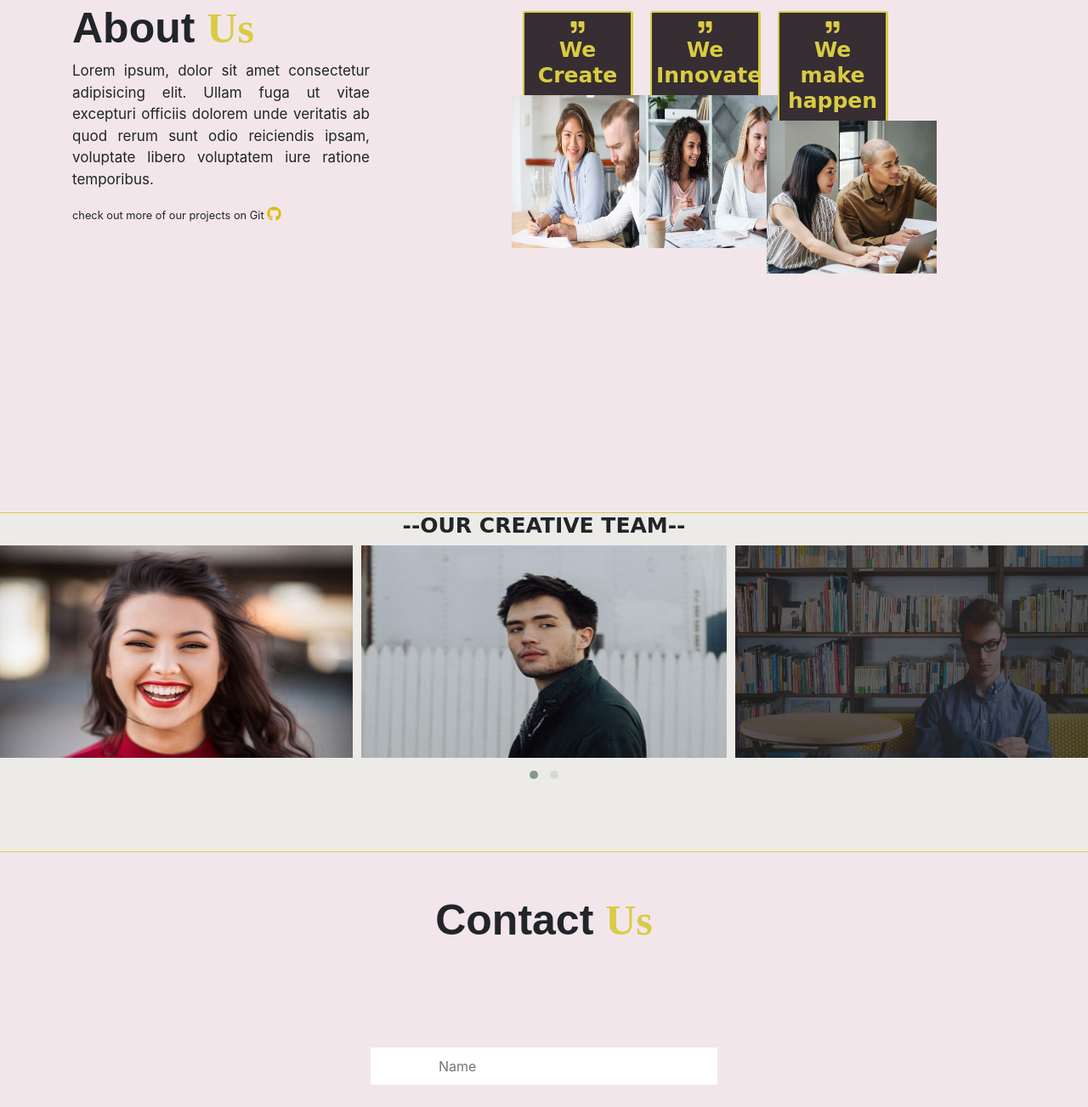
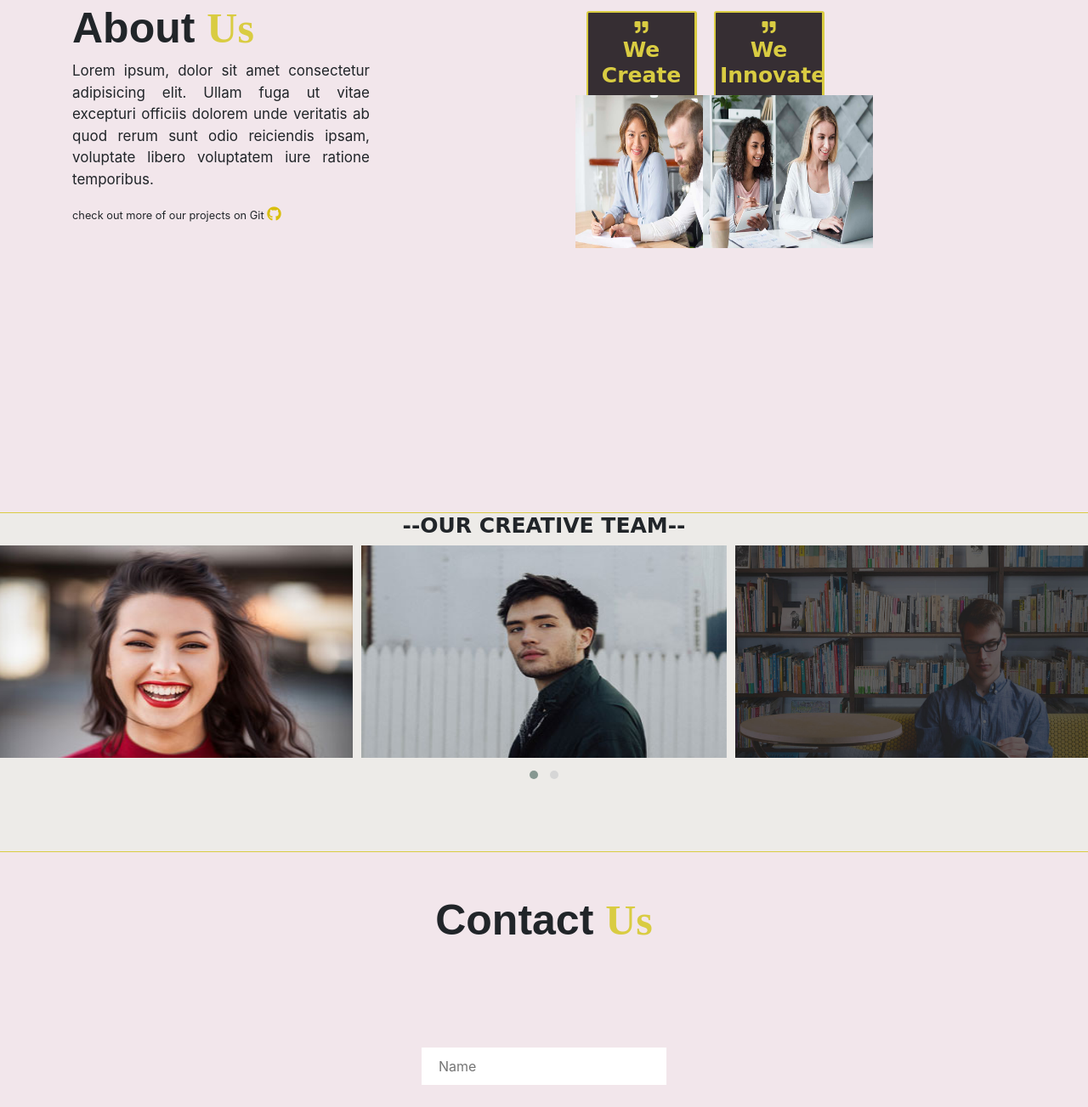
Before and after one commit to TheIsrael1/Techbiuld, a plain HTML site: page index.html in a window 1280 px wide. Shown: the part 557-1860 px from the top of the page at 85% size. Drawn offline with nearby package versions, Linux system fonts and the light colour scheme.

Commit message:
recent commit

```diff
--- a/index.html
+++ b/index.html
@@ -87,11 +87,7 @@
               <h3>We Innovate</h3>
               <img src="./imgAsset/project-image02.jpg" alt="">
             </div>
-            <div class="deck">
-              <i class="fa fa-quote-right" aria-hidden="true"></i>
-              <h3>We make happen</h3>
-              <img src="./imgAsset/more-info.jpg" alt="">
-            </div>
+
           </div>
         </div>
       </div>
--- a/style.css
+++ b/style.css
@@ -196,12 +196,16 @@ padding: 50px auto;
  padding: 2rem 0;
 }
 input, .contact textarea{
- padding: 10px 5rem;
+ padding: 10px 20px;
  border: #D9CC42 5px;
  }
 
 
 footer{
+ position: relative;
+ bottom: 0;
+ left: 0;
+ right: 0;
  height: 60vh;
  background-color: #050404;
  color: rgb(236, 217, 175);
```
